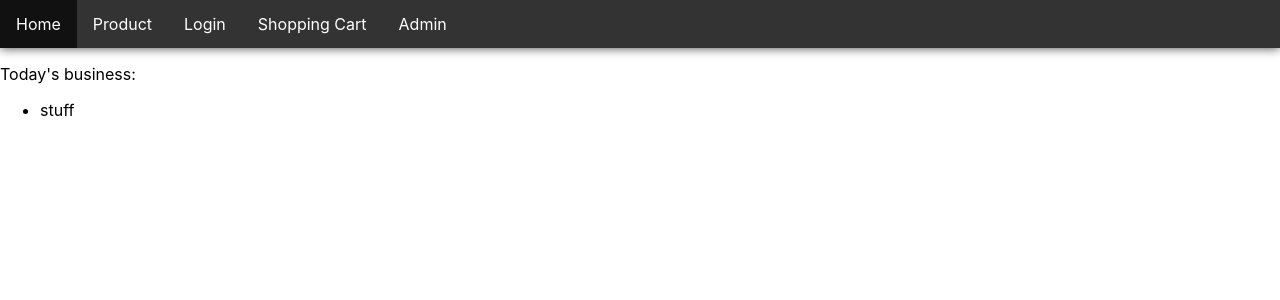
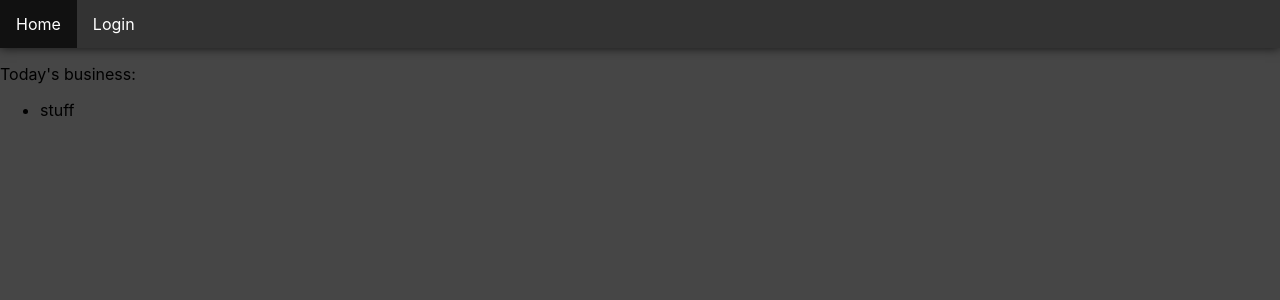
Before and after one commit to Leopold2020/CRM, a React (Create React App) app in the folder crm/: page / in a window 1280 px wide. Shown: the top 300 px of the page. Built offline with nearby package versions, Linux system fonts and the light colour scheme.

Commit message:
fixed an issue

```diff
--- a/crm/src/App.js
+++ b/crm/src/App.js
@@ -3,6 +3,8 @@ import { Routes, Route, BrowserRouter } from 'react-router-dom';
 import Login from './Pages/Login.js';
 import Home from './Pages/Home.js';
 import Header from './Components/Header.js';
+import Item from './Pages/Item.js';
+import EditItem from './EditItem.js';
 
 function App() {
   return (
@@ -11,6 +13,8 @@ function App() {
     <Routes>
       <Route index element={<Home />} />
       <Route path="login" element={<Login />} />
+      <Route path="item" element={<Item />} />
+      <Route path="edit-item" element={<EditItem />} />
       <Route path="*" element={<h2>404 Not Found</h2>} />
     </Routes>
   </BrowserRouter>
--- a/crm/src/Components/Header.js
+++ b/crm/src/Components/Header.js
@@ -6,10 +6,7 @@ function Header () {
       <>
       <ul className="links">
           <li><Link to="">Home</Link></li>
-          <li><Link to="products">Product</Link></li>
           <li><Link to="login">Login</Link></li>
-          <li><Link to="shoppingcart">Shopping Cart</Link></li>
-          <li><Link to="admin/products">Admin</Link></li>
       </ul>
       </>
   )
--- /dev/null
+++ b/crm/src/EditItem.js
@@ -0,0 +1,9 @@
+import './EditItem.css';
+
+function EditItem() {
+  return(
+    <></>
+  )
+}
+
+export default EditItem;
--- /dev/null
+++ b/crm/src/Pages/Item.js
@@ -0,0 +1,9 @@
+import './Item.css';
+
+function Item() {
+  return(
+    <></>
+  )
+}
+
+export default Item;
--- a/crm/src/index.css
+++ b/crm/src/index.css
@@ -5,6 +5,7 @@ body {
     sans-serif;
   -webkit-font-smoothing: antialiased;
   -moz-osx-font-smoothing: grayscale;
+  background-color: rgb(70, 70, 70);
 }
 
 code {
```
Also changed, not shown: crm/src/EditItem.css (added), crm/src/Pages/Item.css (added).
